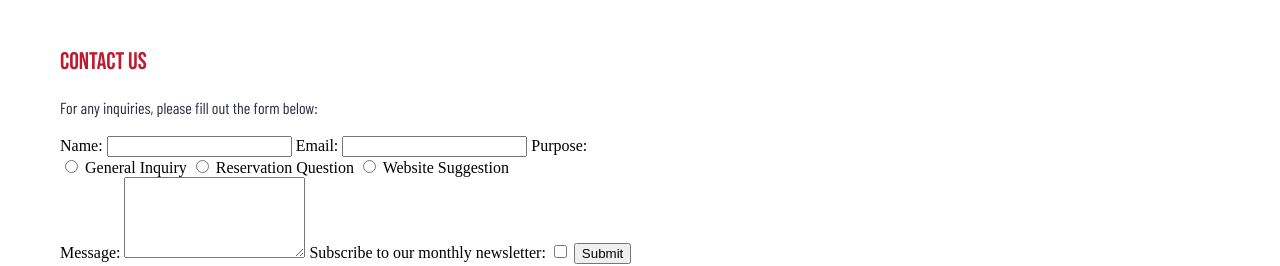
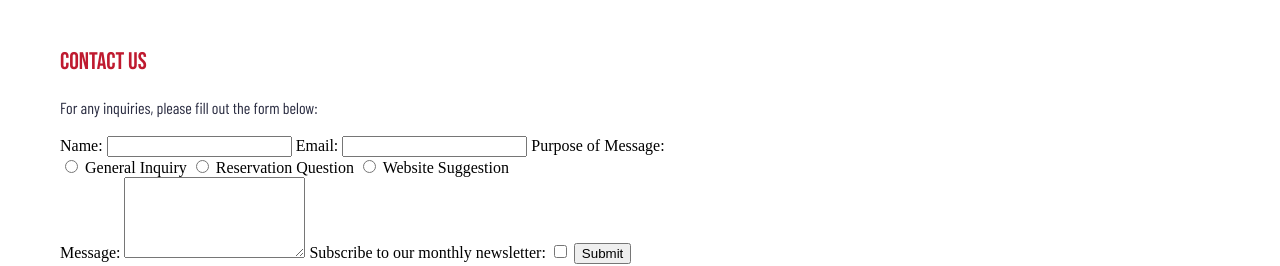
Before and after one commit to alanbazan97/wdd130, a plain HTML site: page wwr/contact.html in a window 1280 px wide. Shown: the part 1220-1486 px from the top of the page. Drawn offline with nearby package versions, Linux system fonts and the light colour scheme; a web font is replaced by a local one.

Commit message:
modified:   wwr/contact.html

```diff
--- a/wwr/contact.html
+++ b/wwr/contact.html
@@ -52,7 +52,7 @@
           <label for="email">Email:</label>
           <input type="email" id="email" name="email" required>
 
-          <label for="purpose">Purpose:</label>
+          <label for="purpose">Purpose of Message:</label>
           <div id="purpose">
             <input type="radio" id="inquiry" name="purpose" value="Inquiry" required>
             <label for="inquiry">General Inquiry</label>
```
